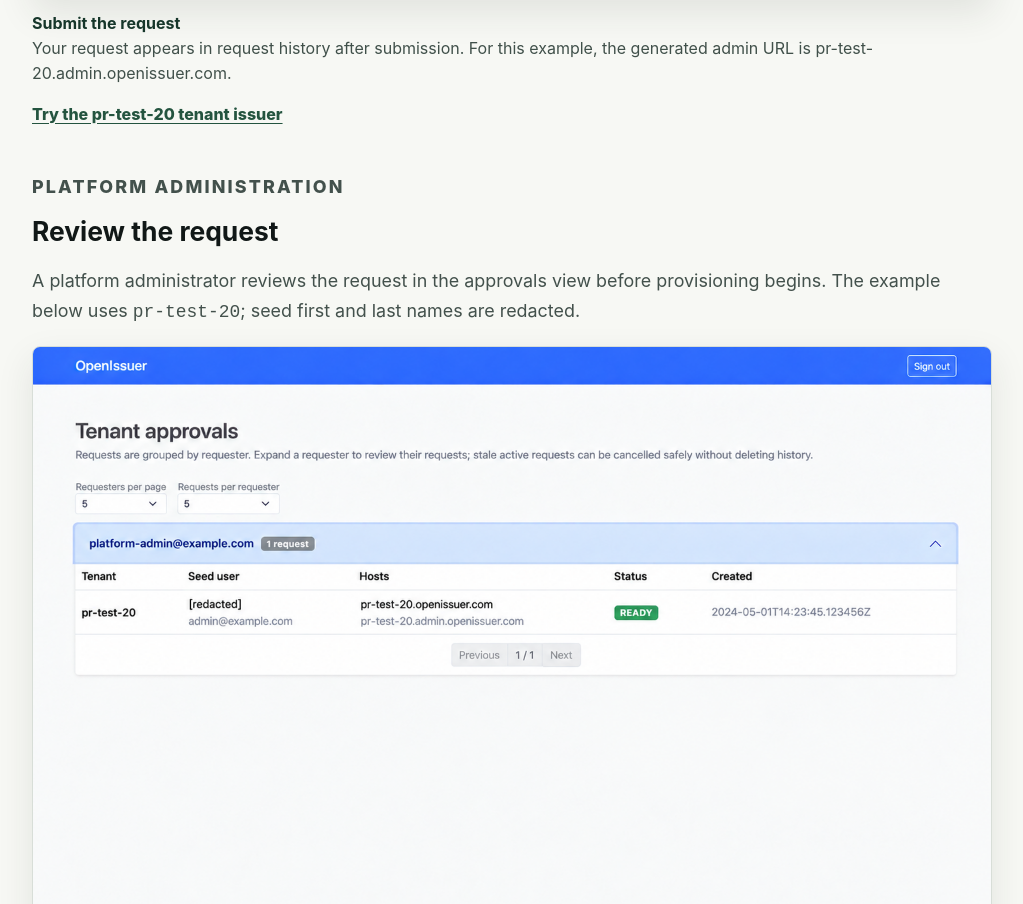
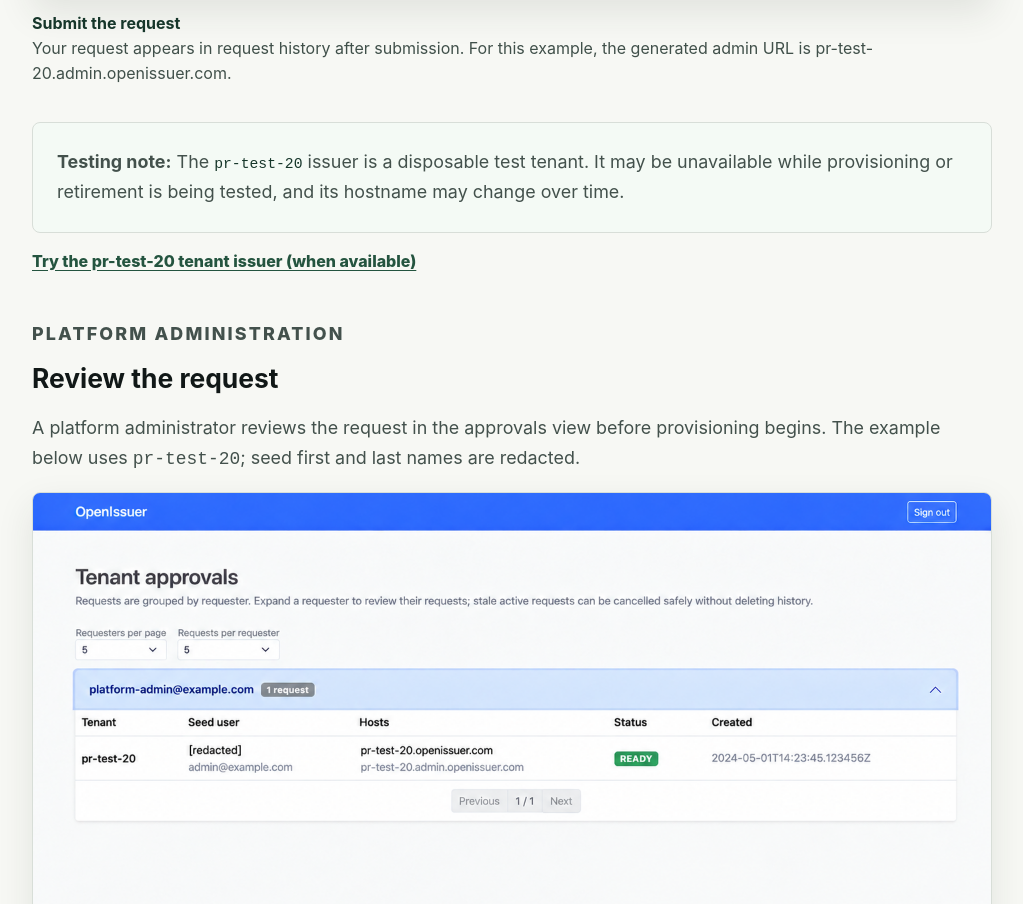
Before and after one commit to sonamsamdupkhangsar/openissuer-site, a Next.js app: page /tenant-provisioning in a window 1280 px wide. Shown: the part 2051-2955 px from the top of the page, without its empty margins (128-1151 px from the left). Built offline with nearby package versions, Linux system fonts and the light colour scheme; no server answers.

Commit message:
Document test tenant availability

```diff
--- a/pages/architecture.tsx
+++ b/pages/architecture.tsx
@@ -130,6 +130,11 @@ export default function Architecture() {
                   The dedicated tenant runs its own gateway-facing services and PostgreSQL
                   databases in the <code>dedicated-tenant</code> namespace.
                 </p>
+                <p className={styles.callout}>
+                  This is a testing example. The dedicated tenant hostname and admin
+                  hostname may be renamed, retired, or temporarily unavailable as the
+                  provisioning workflow is exercised.
+                </p>
                 <div className={styles.calloutLinks}>
                   <a href="https://dedicated-tenant.openissuer.com/issuer/.well-known/openid-configuration">Dedicated issuer metadata</a>
                   <a href="https://dedicated-tenant.admin.openissuer.com">Dedicated admin portal</a>
--- a/pages/tenant-provisioning.tsx
+++ b/pages/tenant-provisioning.tsx
@@ -103,8 +103,13 @@ export default function TenantProvisioning() {
                 <a href="https://pr-test-20.admin.openissuer.com">pr-test-20.admin.openissuer.com</a>.
               </figcaption>
             </figure>
+            <p className={styles.callout}>
+              <strong>Testing note:</strong> The <code>pr-test-20</code> issuer is a
+              disposable test tenant. It may be unavailable while provisioning or
+              retirement is being tested, and its hostname may change over time.
+            </p>
             <div className={styles.calloutLinks}>
-              <a href="https://pr-test-20.openissuer.com">Try the pr-test-20 tenant issuer</a>
+              <a href="https://pr-test-20.openissuer.com">Try the pr-test-20 tenant issuer (when available)</a>
             </div>
           </section>
 
```
